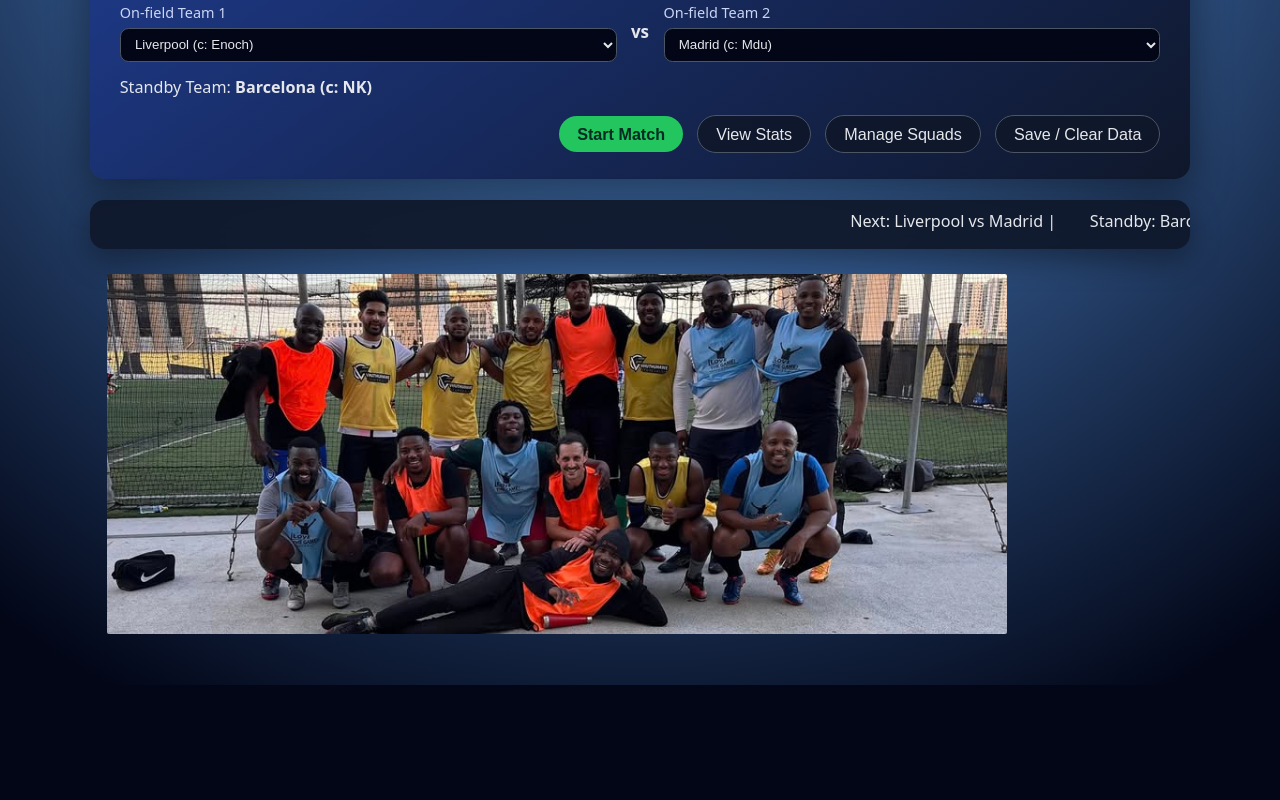
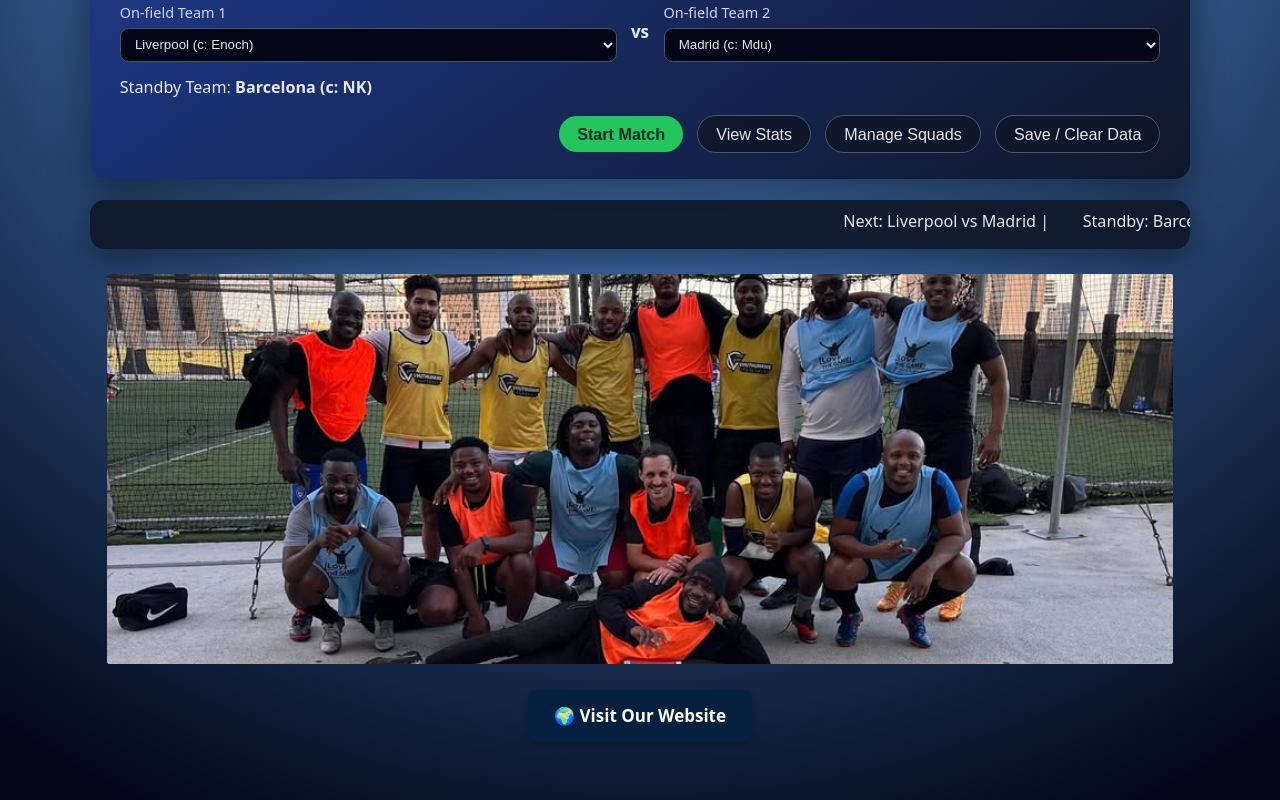
Before and after one commit to NkululekoMemela/turfkings-5aside, a React (Vite) app: page / in a window 1280 px wide. Shown: the part 229-1029 px from the top of the page. Before the commit the page ends 914 px from the top, so only its background shows below. Built offline with nearby package versions, Linux system fonts and the light colour scheme.

Commit message:
added team photo

```diff
--- a/src/pages/LandingPage.jsx
+++ b/src/pages/LandingPage.jsx
@@ -208,6 +208,18 @@ export function LandingPage({
         />
       </section>
 
+      {/* 👇 Add this new website link button */}
+      <div className="website-link">
+        <a
+          href="https://nkululeko-memela0205.github.io/packetcodeofficial.github.io/"
+          target="_blank"
+          rel="noopener noreferrer"
+          className="website-btn"
+        >
+          🌍 Visit Our Website
+        </a>
+      </div>
+
       {showPairingModal && (
         <div className="modal-backdrop">
           <div className="modal">
--- a/src/styles/global.css
+++ b/src/styles/global.css
@@ -194,16 +194,38 @@
     display: flex;
     justify-content: center;   /* center horizontally */
     margin: 0 1rem 1.5rem;     /* left/right + bottom spacing */
-    max-width: 900px;        /* match whatever your .card uses */
+    max-width: 1200px;        /* match whatever your .card uses */
   }
 
   .team-photo-img {
     width: 100vw;      /* full viewport width */
     max-width: 100%;            /* don’t touch screen edges */
-    max-height: 360px;         /* adjust up/down to taste */
+    max-height: 390px;         /* adjust up/down to taste */
     border-radius: 2px;
     object-fit: cover;
   }
+
+  .website-link {
+    display: flex;
+    justify-content: center;
+    margin: 1.5rem 0 2rem;
+  }
+
+  .website-btn {
+    background-color: #05213f;   /* bright blue */
+    color: white;
+    text-decoration: none;
+    font-weight: 600;
+    padding: 0.75rem 1.5rem;
+    border-radius: 8px;
+    transition: background-color 0.3s;
+    box-shadow: 0 3px 6px rgba(0,0,0,0.2);
+  }
+
+  .website-btn:hover {
+    background-color: #0056b3;
+  }
+
 
 
   /* Moving content inside the ticker */
```
